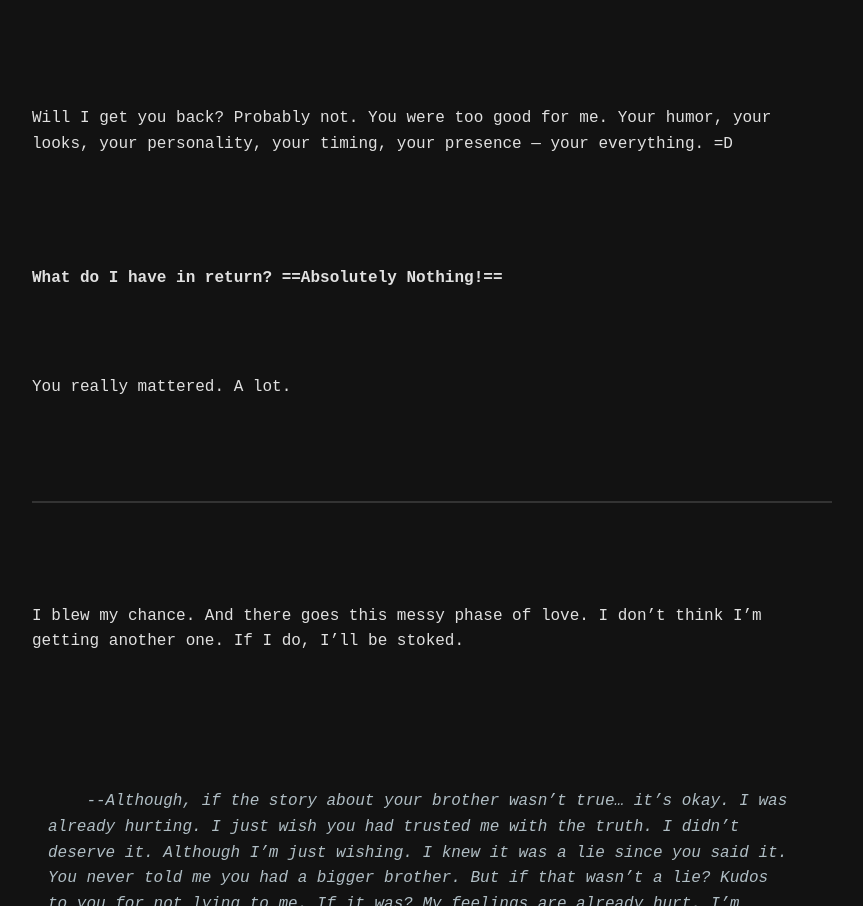
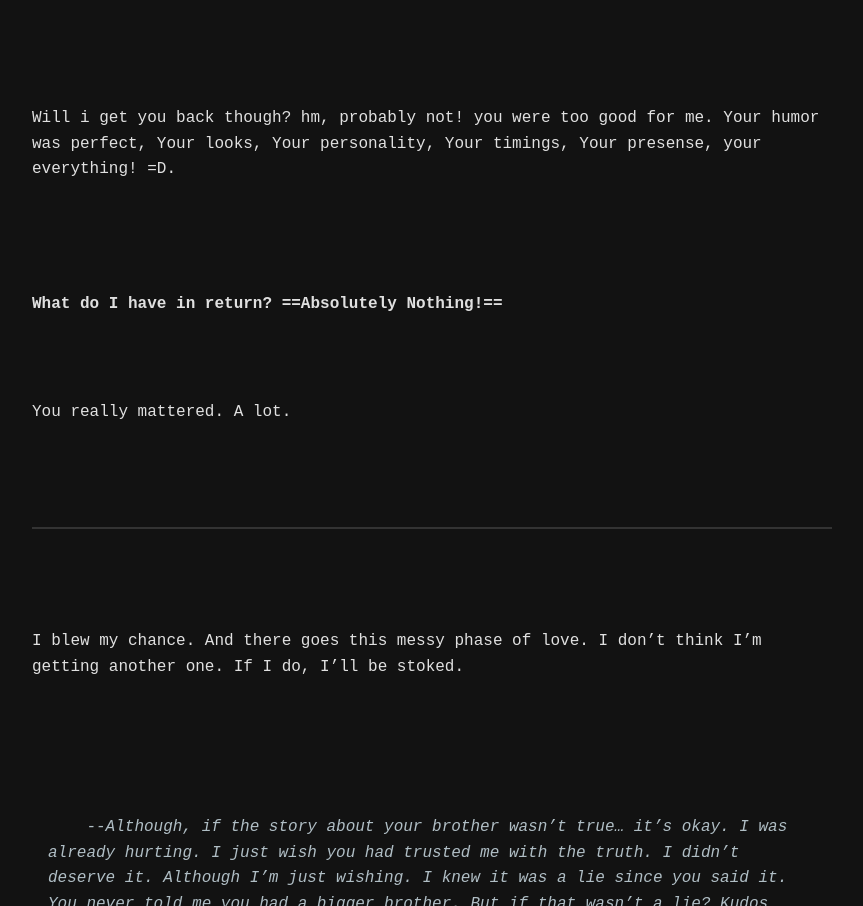
Before and after one commit to N3g4tive-Soul/Happiness., a plain HTML site: page index.html in a window 1280 px wide. Shown: the part 2474-3380 px from the top of the page, without its empty margins (208-1071 px from the left). Drawn offline with Linux system fonts and the light colour scheme.

Commit message:
Update index.html

```diff
--- a/index.html
+++ b/index.html
@@ -56,7 +56,7 @@
 
     <p>I know I messed up. I know I hurt you. But I loved you the whole time, even in silence. I read our chats every day. Literally — not even exaggerating. And if there’s any part of you that still wonders… yes. I still want you back.</p>
 
-    <p>Will I get you back? Probably not. You were too good for me. Your humor, your looks, your personality, your timing, your presence — your everything. =D</p>
+    <p>Will i get you back though? hm, probably not! you were too good for me. Your humor was perfect, Your looks, Your personality, Your timings, Your presense, your everything! =D.</p>
 
     <p><strong>What do I have in return? ==Absolutely Nothing!==</strong></p>
     <p>You really mattered. A lot.</p>
```
